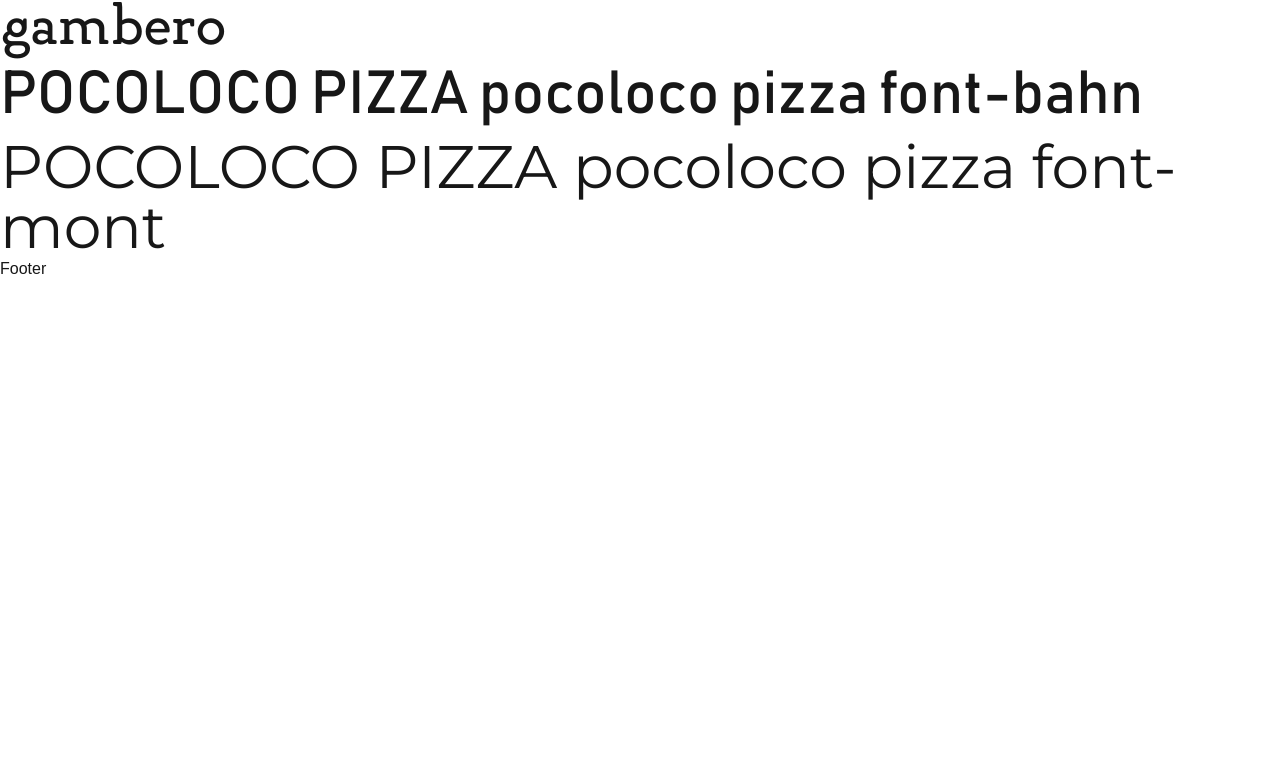
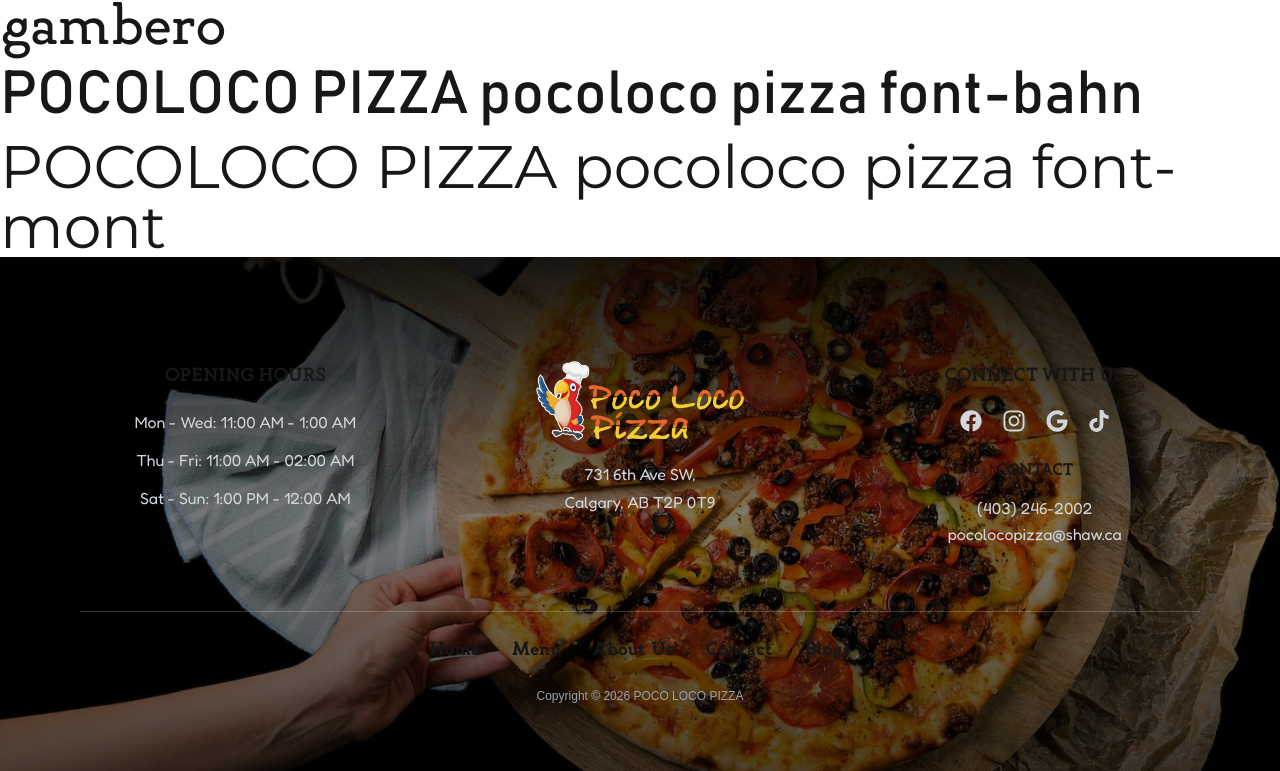
Before and after one commit to Arpit-mandhan-001/PocoLoco, a Next.js app: page / in a window 1280 px wide. Shown: the part 1159-1930 px from the top of the page. Before the commit the page ends 1440 px from the top, so only its background shows below. Built offline with nearby package versions, Linux system fonts and the light colour scheme.

Commit message:
footer added

```diff
--- a/package.json
+++ b/package.json
@@ -14,7 +14,8 @@
     "motion": "^14.2.0",
     "next": "16.4.1",
     "react": "19.3.0",
-    "react-dom": "19.3.0"
+    "react-dom": "19.3.0",
+    "react-icons": "^5.7.0"
   },
   "devDependencies": {
     "@tailwindcss/turbopack": "^4",
--- a/src/components/Footer.tsx
+++ b/src/components/Footer.tsx
@@ -1,9 +1,186 @@
-import React from 'react'
+import React from "react";
+import { FaFacebook, FaGoogle, FaInstagram, FaTiktok } from "react-icons/fa";
+
+// Change these variables to use your preferred fonts
+const FONT_PRIMARY = "font-gambero font-black";
+const FONT_SECONDARY = "font-fredoka";
 
 const Footer = () => {
   return (
-    <div>Footer</div>
-  )
-}
+    <footer className="relative isolate overflow-hidden px-6 py-12 md:px-12 lg:px-20 lg:py-16">
+      {/* Background Image */}
+      <div
+        className="absolute inset-0 -z-10 bg-cover bg-center bg-no-repeat"
+        style={{
+          backgroundImage: "url('/images/footer_bg.jpg')",
+        }}
+      />
 
-export default Footer
+      {/* Dark Overlay */}
+      <div className="absolute inset-0 -z-10 bg-gradient-to-b from-black/90 via-black/50 to-black/70" />
+
+      {/* Main Content */}
+      <div className="mt-2 sm:mt-3 md:mt-5 lg:mt-10 mx-auto flex w-full max-w-7xl flex-col items-center justify-between gap-10 text-center md:flex-row md:items-start md:gap-8 lg:gap-16">
+        {/* Opening Hours */}
+        <div className="w-full min-w-0 md:flex-1">
+          <h3
+            className={`${FONT_PRIMARY} mb-5 text-lg font-semibold tracking-wide`}
+          >
+            OPENING HOURS
+          </h3>
+
+          <div
+            className={`${FONT_SECONDARY} space-y-3 text-base leading-relaxed text-gray-300`}
+          >
+            <p>Mon - Wed: 11:00 AM - 1:00 AM</p>
+            <p>Thu - Fri: 11:00 AM - 02:00 AM</p>
+            <p>Sat - Sun: 1:00 PM - 12:00 AM</p>
+          </div>
+        </div>
+
+        {/* Logo and Address */}
+        <div className="flex w-full min-w-0 flex-col items-center md:flex-1">
+          <img
+            src="/images/PocoLoco_Logo.png"
+            alt="Poco Loco Pizza"
+            className="h-auto w-40 max-w-full object-contain sm:w-48 md:w-44 lg:w-52"
+          />
+
+          <address
+            className={`${FONT_SECONDARY} mt-5 text-base leading-7 text-gray-300 not-italic`}
+          >
+            731 6th Ave SW,
+            <br />
+            Calgary, AB T2P 0T9
+          </address>
+        </div>
+
+        {/* Contact */}
+        <div className="w-full min-w-0 md:flex-1 ">
+
+            <h3
+              className={`${FONT_PRIMARY} mb-5 text-lg font-semibold tracking-wide`}
+            >
+              CONNECT WITH US
+            </h3>
+            <div className="mb-6 flex items-center justify-center gap-5">
+              <a
+                href="https://www.facebook.com/"
+                target="_blank"
+                rel="noopener noreferrer"
+                aria-label="Facebook"
+                className="text-gray-300 transition-colors duration-300 hover:text-blue-500"
+              >
+                <FaFacebook size={22} />
+              </a>
+
+              <a
+                href="https://www.instagram.com/"
+                target="_blank"
+                rel="noopener noreferrer"
+                aria-label="Instagram"
+                className="text-gray-300 transition-colors duration-300 hover:text-pink-500"
+              >
+                <FaInstagram size={24} />
+              </a>
+
+              <a
+                href="https://www.google.com/"
+                target="_blank"
+                rel="noopener noreferrer"
+                aria-label="Google"
+                className="text-gray-300 transition-colors duration-300 hover:text-red-500"
+              >
+                <FaGoogle size={22} />
+              </a>
+
+              <a
+                href="https://www.tiktok.com/"
+                target="_blank"
+                rel="noopener noreferrer"
+                aria-label="TikTok"
+                className="text-gray-300 transition-colors duration-300 hover:text-cyan-400"
+              >
+                <FaTiktok size={22} />
+              </a>
+            </div>
+
+
+
+          <div className={` text-base leading-relaxed`}>
+            <h4 className={`${FONT_PRIMARY} mb-3`}>CONTACT</h4>
+
+            <p className={`${FONT_SECONDARY}`}>
+              <a
+                href="tel:+14032462002"
+                className="break-words text-gray-300 transition-colors duration-300 hover:text-white"
+              >
+                (403) 246-2002
+              </a>
+            </p>
+
+            <p className={`${FONT_SECONDARY}`}>
+              <a
+                href="mailto:pocolocopizza@shaw.ca"
+                className="break-all text-gray-300 transition-colors duration-300 hover:text-white"
+              >
+                pocolocopizza@shaw.ca
+              </a>
+            </p>
+          </div>
+        </div>
+      </div>
+
+      {/* Divider and Navigation */}
+      <div className="mx-auto mt-12 w-full max-w-7xl border-t border-white/20 pt-6 md:mt-14 lg:mt-16">
+        <nav
+          className={`${FONT_PRIMARY} tracking-wider mb-6 flex flex-wrap items-center justify-center gap-x-6 gap-y-4 text-[18px] sm:gap-x-8`}
+        >
+          <a
+            href="/"
+            className="transition-colors duration-300 hover:text-gray-300"
+          >
+            Home
+          </a>
+
+          <a
+            href="/menu"
+            className="transition-colors duration-300 hover:text-gray-300"
+          >
+            Menu
+          </a>
+
+          <a
+            href="/about"
+            className="transition-colors duration-300 hover:text-gray-300"
+          >
+            About Us
+          </a>
+
+          <a
+            href="/contact"
+            className="transition-colors duration-300 hover:text-gray-300"
+          >
+            Contact
+          </a>
+
+          <a
+            href="/blogs"
+            className="transition-colors duration-300 hover:text-gray-300"
+          >
+            Blogs
+          </a>
+        </nav>
+
+        {/* Copyright */}
+        <div
+          className={`${FONT_SECONDARY}flex justify-center text-center items-center text-sm leading-relaxed text-gray-400 sm:text-[12px]`}
+        >
+          Copyright © 2026 POCO LOCO PIZZA
+        </div>
+      </div>
+    </footer>
+  );
+};
+
+export default Footer;
```
Also changed, not shown: public/images/footer_bg.jpg (added), 1 other file (tests, documents, lock files or other folders).
